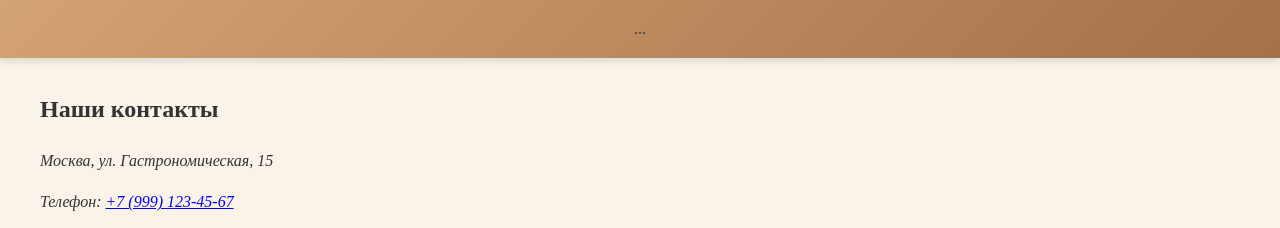
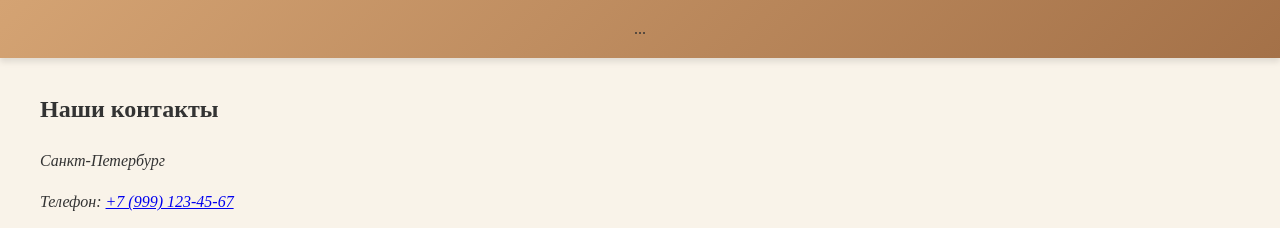
Before and after one commit to Denis-Mosunov/ITMO-HTML5-CSS3-JS, a plain HTML site: page Зачет/contacts.html in a window 1280 px wide. Shown: the top 228 px of the page. Drawn offline with Linux system fonts and the light colour scheme.

Commit message:
Update contacts.html

```diff
--- a/Зачет/contacts.html
+++ b/Зачет/contacts.html
@@ -11,7 +11,7 @@
     <main>
         <h2>Наши контакты</h2>
         <address>
-            <p>Москва, ул. Гастрономическая, 15</p>
+            <p>Санкт-Петербург</p>
             <p>Телефон: <a href="tel:+79991234567">+7 (999) 123-45-67</a></p>
             <p>Email: <a href="mailto:info@russian-cuisine.ru">info@russian-cuisine.ru</a></p>
         </address>
```
